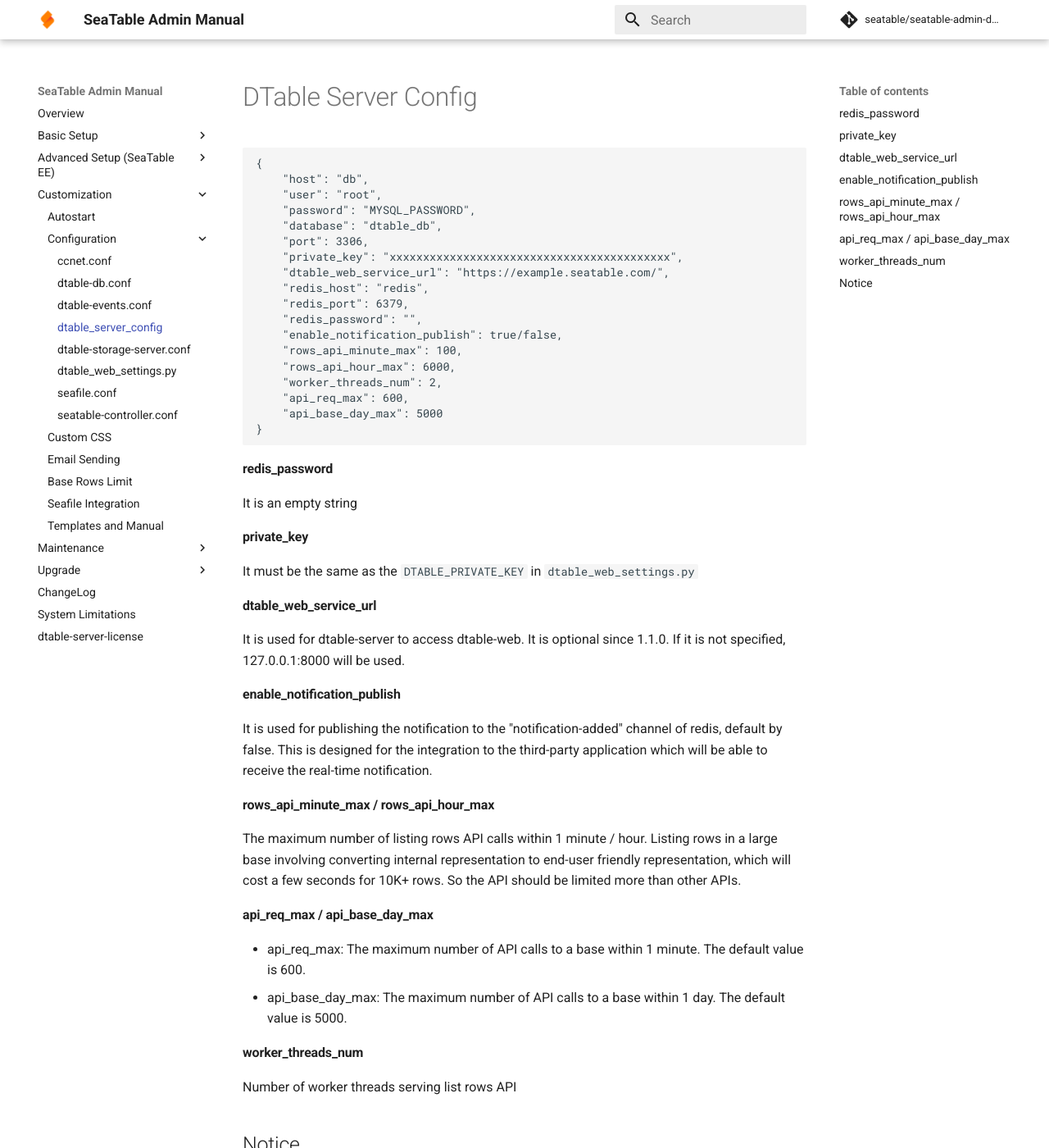
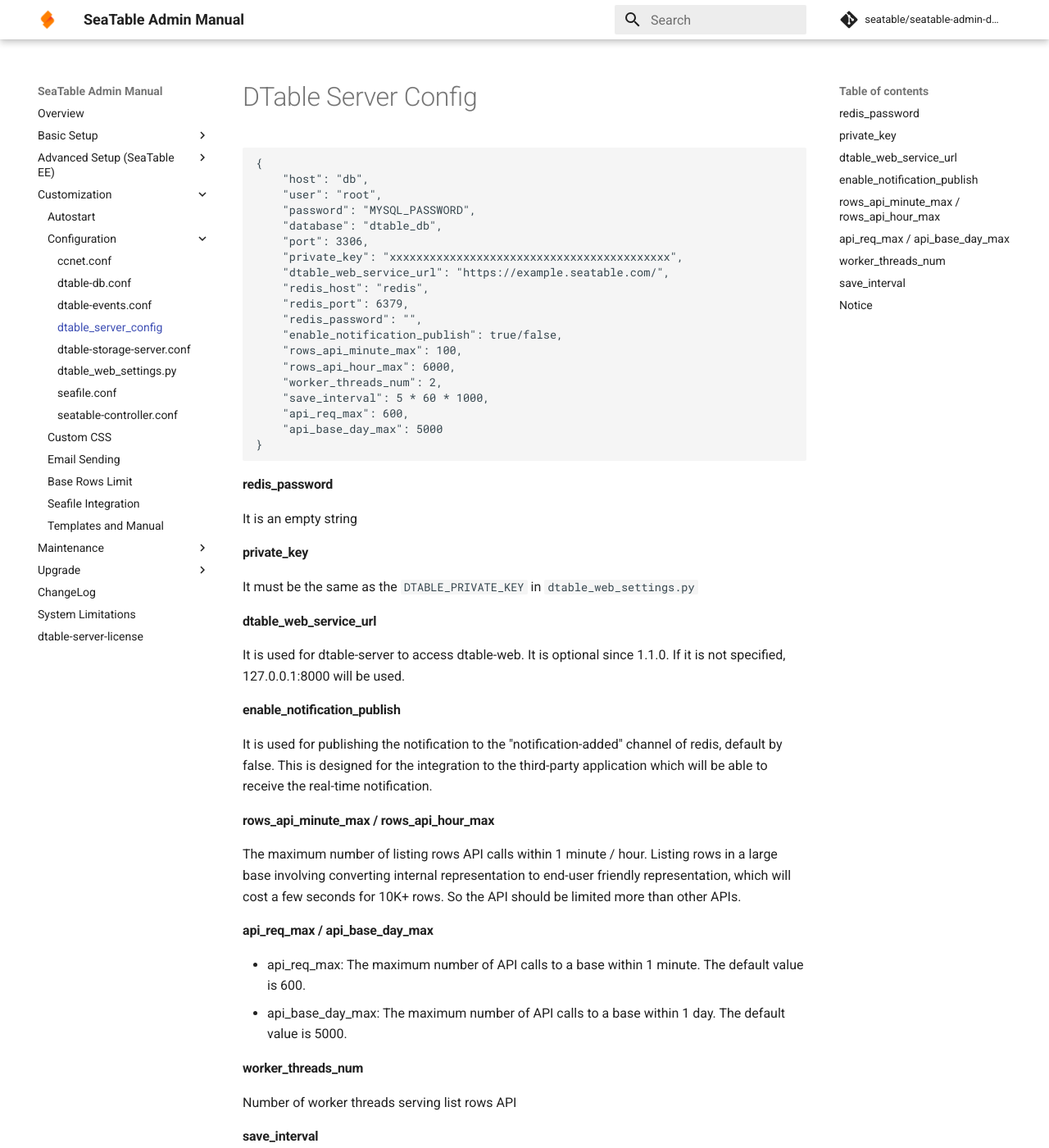
Before and after one commit to seatable/seatable-admin-docs, an MkDocs documentation site: the page built from manual/config/dtable_server_config.md, in a window 1280 px wide and 1400 px high. Shown: the whole window at 82% size. Built offline with MkDocs 1.6.1 and Material for MkDocs 9.7.7, drawn with Linux system fonts in a browser that asks for light colours; comment, search, counter and statistics services are not loaded; some of the changed text lies outside the part shown.

Commit message:
add save interval

```diff
--- a/manual/config/dtable_server_config.md
+++ b/manual/config/dtable_server_config.md
@@ -16,6 +16,7 @@
     "rows_api_minute_max": 100,
     "rows_api_hour_max": 6000,
     "worker_threads_num": 2,
+    "save_interval": 5 * 60 * 1000,
     "api_req_max": 600,
     "api_base_day_max": 5000
 }
@@ -52,6 +53,10 @@
 
 Number of worker threads serving list rows API
 
+#### save_interval
+
+Base auto store period, the default is 5 minutes.
+
 ## Notice
 
 You should restart the SeaTable after the modification of these settings by run the code below:
```
